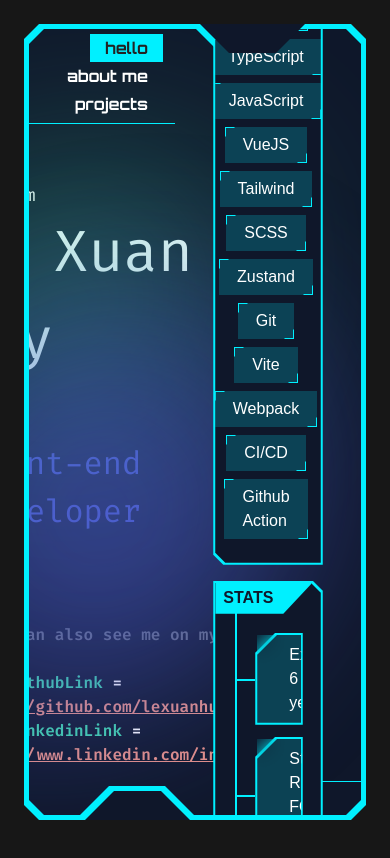
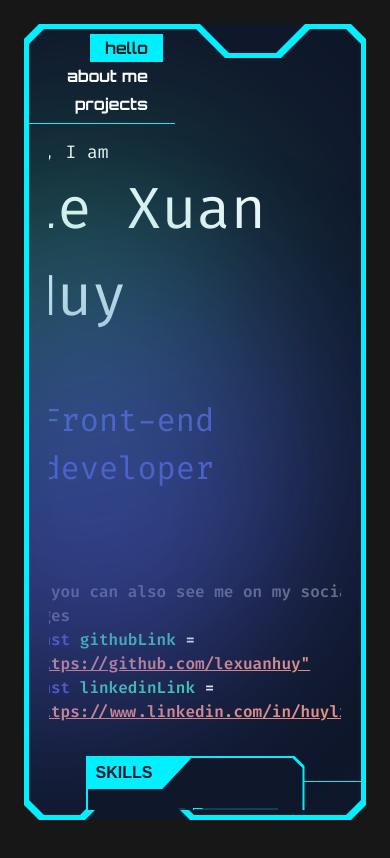
Before and after one commit to lexuanhuy/lexuanhuy.github.io, a Next.js app: page / in a window 390 px wide. Shown: the top 858 px of the page. Built offline with nearby package versions, Linux system fonts and the light colour scheme.

Commit message:
Update responsive for home page

```diff
--- a/app/page.tsx
+++ b/app/page.tsx
@@ -3,9 +3,9 @@ import { RightSide } from "@/components/pages/home/RightSide/RightSide";
 
 export default function Home() {
   return (
-    <div className="flex h-full ">
-      <LeftSide className="w-[50%]" />
-      <RightSide className="w-[50%]" />
+    <div className="flex h-full flex-col lg:flex-row overflow-auto lg:overflow-hidden">
+      <LeftSide className="lg:w-[50%] mb-8" />
+      <RightSide className="lg:w-[50%]" />
     </div>
   );
 }
```
